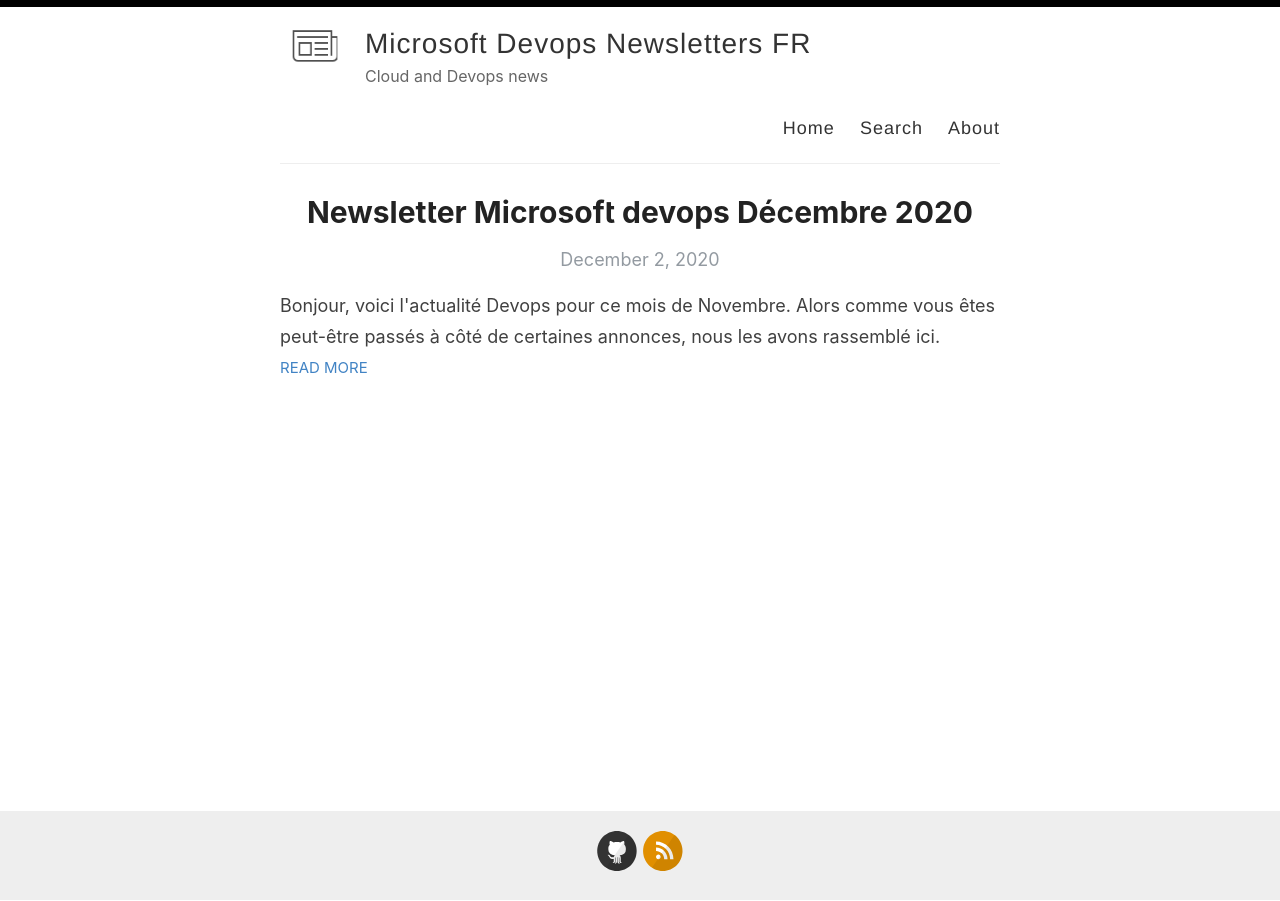
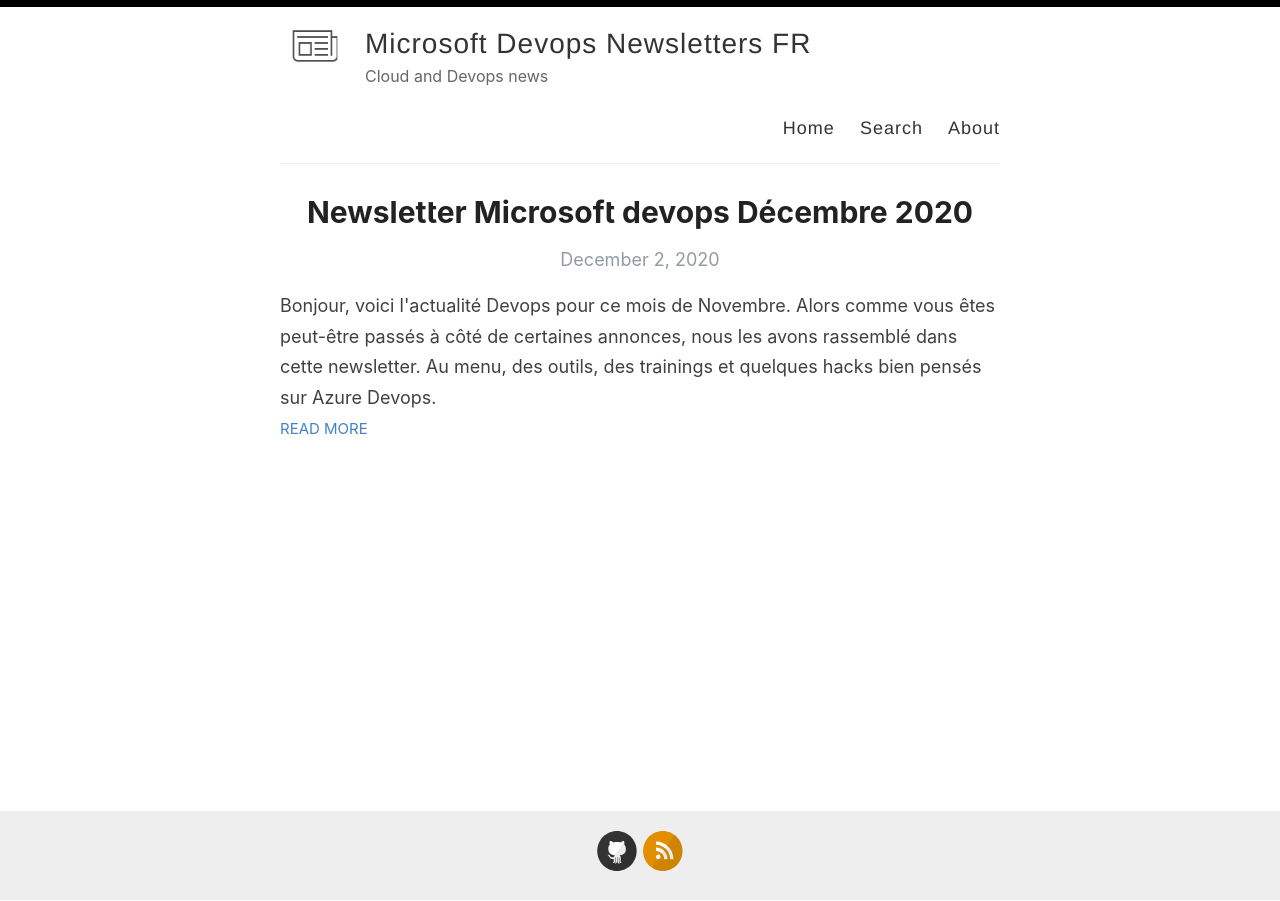
Before and after one commit to microsoft-devops-community/ms-devops-fr.github.io, a Jekyll site: the page built from index.html, in a window 1280 px wide. Built offline with Jekyll 4.4.1, drawn with Linux system fonts in a browser that asks for light colours; the list of posts is cut into pages by our own code.

Commit message:
Update excerpt

```diff
--- a/_posts/2020-12-02-newsletter-december.md
+++ b/_posts/2020-12-02-newsletter-december.md
@@ -2,7 +2,7 @@
 layout: post
 title: Newsletter Microsoft devops Décembre 2020
 categories: [newsletter]
-excerpt: Bonjour, voici l'actualité Devops pour ce mois de Novembre. Alors comme vous êtes peut-être passés à côté de certaines annonces, nous les avons rassemblé ici.
+excerpt: Bonjour, voici l'actualité Devops pour ce mois de Novembre. Alors comme vous êtes peut-être passés à côté de certaines annonces, nous les avons rassemblé dans cette newsletter. Au menu, des outils, des trainings et quelques hacks bien pensés sur Azure Devops.
 ---
 Bonjour, voici l'actualité Devops pour ce mois de Novembre. Alors comme vous êtes peut-être passés à côté de certaines annonces, nous les avons rassemblé ici.
 
```
